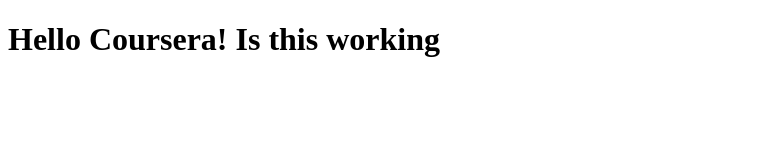
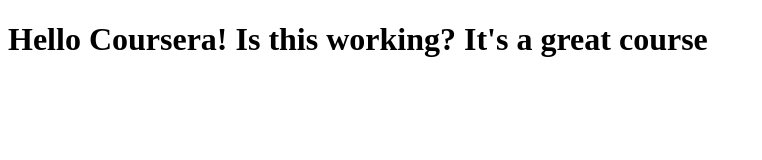
Before and after one commit to Brightstar16/coursera-test, a plain HTML site: page site/index.html in a window 1280 px wide. Shown: the whole page, without its empty margins (0-762 px from the left). Drawn offline with Linux system fonts and the light colour scheme.

Commit message:
Small changes to the page content

```diff
--- a/site/index.html
+++ b/site/index.html
@@ -4,5 +4,5 @@
 	<title>Hello Coursera!</title>
 </head>
 <body>
-<h1>Hello Coursera! Is this working</h1>
+<h1>Hello Coursera! Is this working? It's a great course</h1>
 </html>
```
